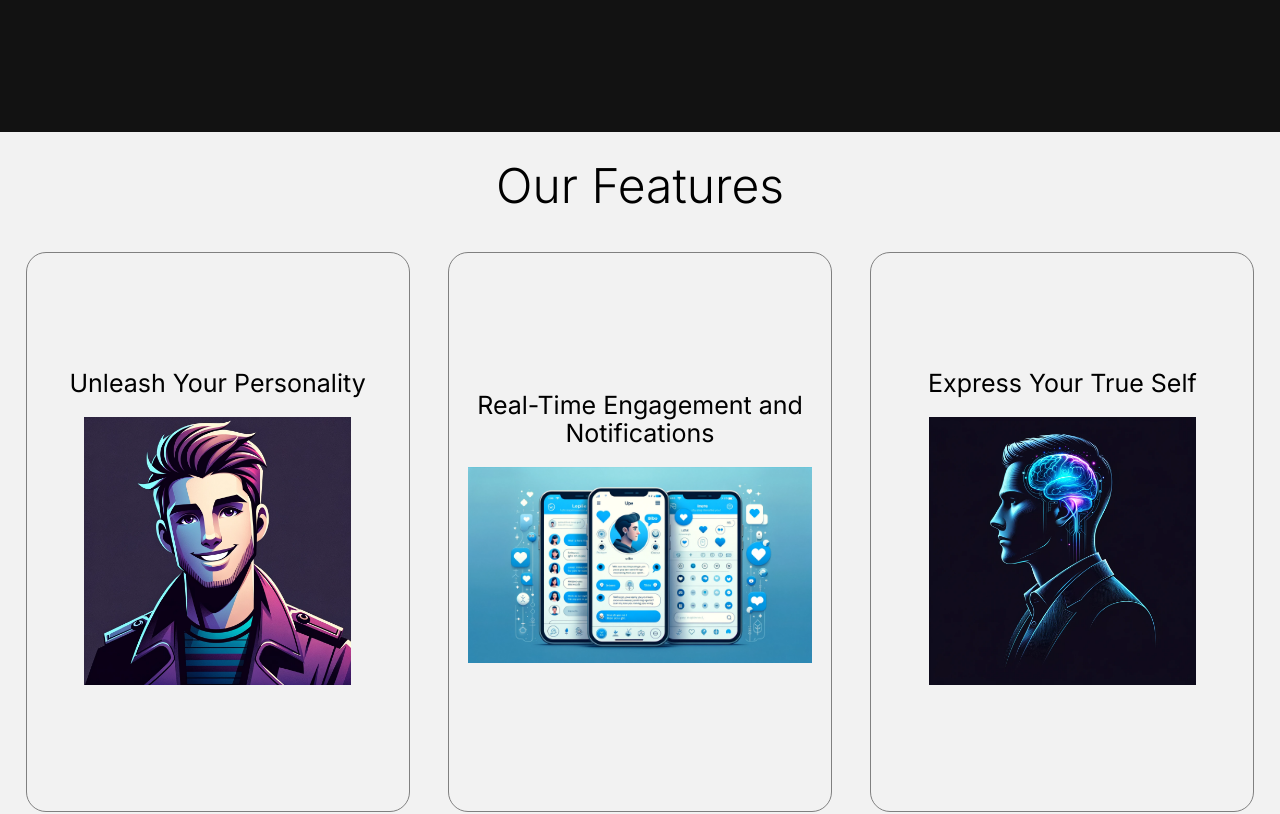
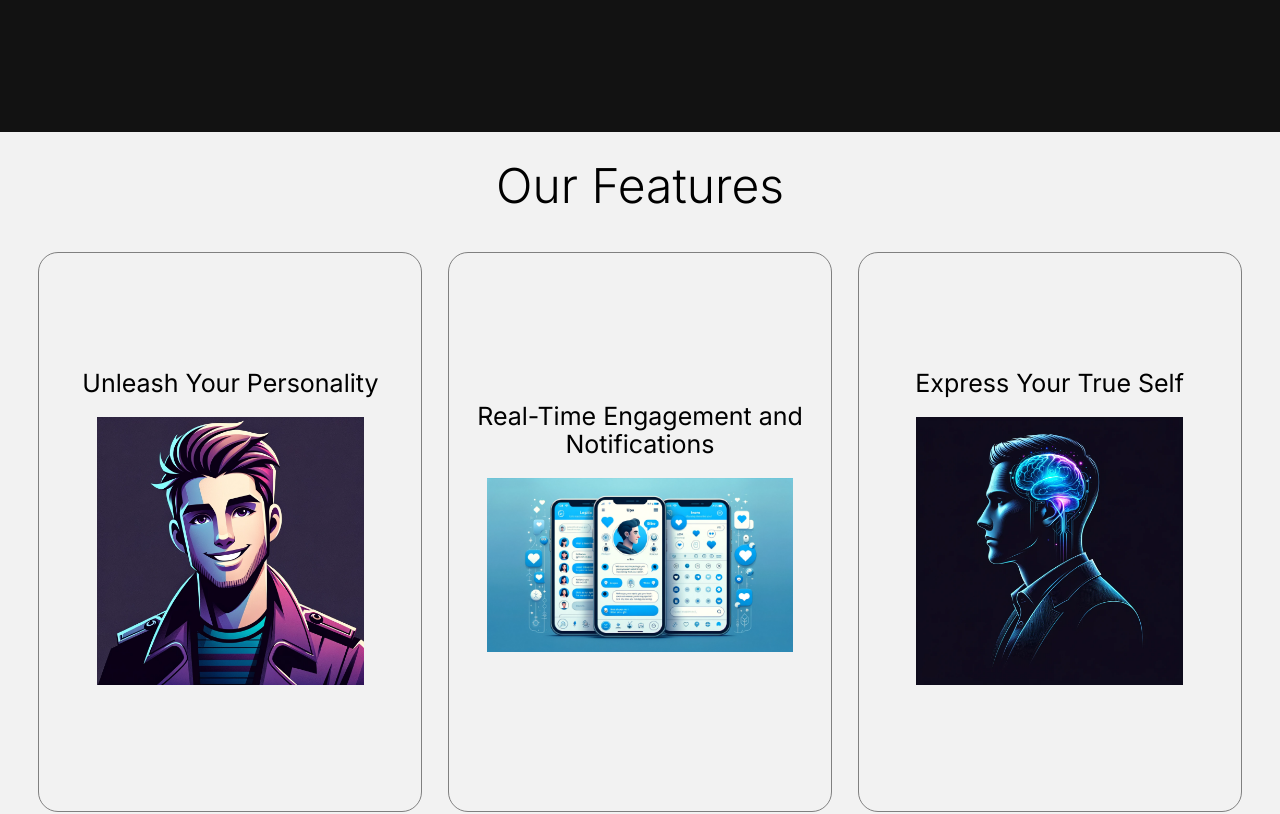
Before and after one commit to AiOS-Internship-PersonaNet/Landing-page, a Next.js app: page / in a window 1280 px wide. Shown: the part 1320-2134 px from the top of the page. Built offline with nearby package versions, Linux system fonts and the light colour scheme.

Commit message:
responsive on the our features component.

```diff
--- /dev/null
+++ b/components/FeaturesSection.css
@@ -0,0 +1,74 @@
+#features {
+    background-size: cover;
+    background-position: center;
+    height: 100vh;
+    position: relative;
+    display: flex;
+    align-items: center;
+    background-color: #f2f2f2;
+  }
+
+  #right, #left, #middle {
+    position: absolute;
+    width: 30%; /* Default width */
+    height: 70%; /* Default height */
+    border: 1px solid grey;
+    border-radius: 20px;
+    z-index: 1;
+    display: flex;
+    flex-direction: column;
+    justify-content: center;
+    align-items: center;
+    text-align: center;
+    transition: transform 0.3s ease, background-color 0.3s ease;
+    background-color: transparent;
+    font-size: 1em; /* Default font size */
+  }
+
+  #right {
+    top: 50%;
+    left: 82%;
+    transform: translate(-50%, -50%);
+  }
+
+  #left {
+    top: 50%;
+    left: 18%;
+    transform: translate(-50%, -50%);
+  }
+
+  #middle {
+    top: 50%;
+    left: 50%;
+    transform: translate(-50%, -50%);
+  }
+
+  @media (max-width: 1200px) {
+    #features {
+      height: 200vh; /* Adjust the height as needed */
+    }
+
+    #right, #left, #middle {
+      width: 80%; /* Adjusted width for smaller screens */
+      height: 28%; /* Adjusted height for smaller screens */
+      font-size: 0.4em; /* Adjusted font size for smaller screens */
+    }
+
+    #right {
+      left: 50%;
+      top: 18%;
+      transform: translate(-50%, -50%);
+    }
+
+    #left {
+      left: 50%;
+      top: 82%;
+      transform: translate(-50%, -50%);
+    }
+
+    #middle {
+      top: 50%;
+      left: 50%;
+      transform: translate(-50%, -50%);
+    }
+  }
--- a/components/FeaturesSection.jsx
+++ b/components/FeaturesSection.jsx
@@ -2,6 +2,7 @@
 import React, { useState, useEffect } from 'react';
 import { motion } from 'framer-motion';
 import Image from 'next/image';
+import './FeaturesSection.css'
 
 const FeaturesSection = () => {
   const [middleBorderHovered, setMiddleBorderHovered] = useState(false);
@@ -45,52 +46,30 @@ const FeaturesSection = () => {
     };
   }, []);
 
+
+
+
+
+
   return (
     <section
       id="features"
-      className="flex-col items-center justify-center overflow-hidden py-12 md:py-24 relative"
-      style={{
-        backgroundSize: 'cover',
-        backgroundPosition: 'center',
-        height: '100vh',
-        position: 'relative',
-        display: 'flex',
-        alignItems: 'center',
-        flexDirection: 'column',
-        backgroundColor:'#f2f2f2'
-      }}
+      className="items-center justify-center overflow-hidden py-12 md:py-24 relative"
     >
-      <h2 className="  text-black text-3xl lg:text-5xl font-light  mt-0 mb-10 md:mt-0 md:mb-8 absolute top-0 left-1/2 transform -translate-x-1/2" style={{paddingTop:30}}>
+      <h2 className="text-black text-3xl lg:text-5xl font-light mt-0 mb-10 md:mt-0 md:mb-8 absolute top-0 left-1/2 transform -translate-x-1/2" style={{ paddingTop: 30 }}>
         Our Features
       </h2>
 
         {/* Right border */}
         <motion.div
-        className="middle-border"
-        style={{
-          position: 'absolute',
-          top: '50%',
-          left: 'calc(50% + 33%)',
-          transform: middleBorderHovered ? 'translate(-50%, -55%)' : 'translate(-50%, -50%)',
-          width: '30%',
-          height: '70%',
-          border: '1px solid grey',
-          borderRadius: '20px',
-          zIndex: '1',
-          display: 'flex',
-          flexDirection: 'column',
-          justifyContent: 'center',
-          alignItems: 'center',
-          textAlign: 'center',
-          transition: 'transform 0.3s ease, background-color 0.3s ease',
-          backgroundColor:'transparent',
-          fontSize: windowWidth <= 768 ? '0.4em' : '1em',
-        }}
+          className="right-border"
+          id="right"
+
           onMouseEnter={handleMiddleBorderHover}
           onMouseLeave={handleMiddleBorderLeave}
         >
           {/* Express Your True Self Content */}
-        <h2 style={{fontSize:25, paddingBottom:10, color:'black' }} className={`${middleBorderHovered ? 'text-lg' : 'text-xl'} ${typeof window !== 'undefined' && window.innerWidth <= 768 ? 'text-xl' : ''}`}>
+          <h2 style={{ fontSize: 25, paddingBottom: 10, color: 'black' }} className={`${middleBorderHovered ? 'text-lg' : 'text-xl'} ${windowWidth <= 768 ? 'text-xl' : ''}`}>
             Express Your True Self
           </h2>
           <Image
@@ -102,42 +81,24 @@ const FeaturesSection = () => {
           />
 
           <p
-          className={`${typeof window !== 'undefined' && window.innerWidth <= 768 ? 'text-sm' : 'text-base'} opacity-${middleBorderHovered ? '100' : '0'} transition-opacity duration-300 ${middleBorderHovered ? '' : 'hidden'}`}
+            className={`${windowWidth <= 768 ? 'text-sm' : 'text-base'} opacity-${middleBorderHovered ? '100' : '0'} transition-opacity duration-300 ${middleBorderHovered ? '' : 'hidden'}`}
             onMouseEnter={handleMiddleBorderHover}
             onMouseLeave={handleMiddleBorderLeave}
           >
             With our innovative persona creation tool, you&apos;re not just building a profile; you&apos;re crafting a digital identity. Answer a few simple questions and let our AI weave a persona that truly represents you.
           </p>
-
         </motion.div>
 
         {/* Left border */}
         <motion.div
           className="left-border"
-        style={{
-          position: 'absolute',
-          top: '50%',
-          left: 'calc(50% - 33%)',
-          transform: leftBorderHovered ? 'translate(-50%, -55%)' : 'translate(-50%, -50%)',
-          width: '30%',
-          height: '70%',
-          border: '1px solid grey',
-          borderRadius: '20px',
-          zIndex: '1',
-          display: 'flex',
-          flexDirection: 'column',
-          justifyContent: 'center',
-          alignItems: 'center',
-          textAlign: 'center',
-          transition: 'transform 0.3s ease, background-color 0.3s ease',
-          backgroundColor:  'transparent',
-          fontSize: windowWidth <= 768 ? '0.4em' : '1em',
-        }}
+          id="left"
+
           onMouseEnter={handleLeftBorderHover}
           onMouseLeave={handleLeftBorderLeave}
         >
           {/* Unleash Your Personality Content */}
-        <h2 style={{fontSize:25, paddingBottom:10, color:'black'}} className={`${leftBorderHovered ? 'text-base' : 'text-lg'} ${typeof window !== 'undefined' && window.innerWidth <= 768 ? 'text-xl' : ''}`}>
+          <h2 style={{ fontSize: 25, paddingBottom: 10, color: 'black' }} className={`${leftBorderHovered ? 'text-base' : 'text-lg'} ${windowWidth <= 768 ? 'text-xl' : ''}`}>
             Unleash Your Personality
           </h2>
 
@@ -150,7 +111,7 @@ const FeaturesSection = () => {
           />
 
           <p
-          className={`${typeof window !== 'undefined' && window.innerWidth <= 768 ? 'text-sm' : 'text-base'} opacity-${leftBorderHovered ? '100' : '0'} transition-opacity duration-300 ${leftBorderHovered ? '' : 'hidden'}`}
+            className={`${windowWidth <= 768 ? 'text-sm' : 'text-base'} opacity-${leftBorderHovered ? '100' : '0'} transition-opacity duration-300 ${leftBorderHovered ? '' : 'hidden'}`}
           >
             Create multiple personas that showcase every aspect of your personality. Whether it&apos;s engaging in lively debates or sharing a laugh, your personas represent the multifaceted nature of your identity.
           </p>
@@ -158,31 +119,13 @@ const FeaturesSection = () => {
 
         {/* Middle border */}
         <motion.div
-        className="right-border"
-        style={{
-          position: 'absolute',
-          top: '50%',
-          left: '50%',
-          transform: rightBorderHovered ? 'translate(-50%, -55%)' : 'translate(-50%, -50%)',
-          width: '30%',
-          height: '70%',
-          border: '1px solid grey',
-          borderRadius: '20px',
-          zIndex: '1',
-          display: 'flex',
-          flexDirection: 'column',
-          justifyContent: 'center',
-          alignItems: 'center',
-          textAlign: 'center',
-          transition: 'transform 0.3s ease, background-color 0.3s ease',
-          backgroundColor:  'transparent',
-          fontSize: windowWidth <= 768 ? '0.4em' : '1em',
-        }}
+          className="middle-border"
+          id='middle'
           onMouseEnter={handleRightBorderHover}
           onMouseLeave={handleRightBorderLeave}
         >
           {/* Real-Time Engagement and Notifications Content */}
-        <h2 style={{fontSize:25, paddingBottom:10, color:'black'}} className={`${rightBorderHovered ? 'text-base' : 'text-lg'} ${typeof window !== 'undefined' && window.innerWidth <= 768 ? 'text-xl' : ''}`}>
+          <h2 style={{ fontSize: 25, paddingBottom: 10, color: 'black' }} className={`${rightBorderHovered ? 'text-base' : 'text-lg'} ${windowWidth <= 768 ? 'text-xl' : ''}`}>
             Real-Time Engagement and Notifications
           </h2>
 
@@ -191,11 +134,11 @@ const FeaturesSection = () => {
             alt="Description of the image"
             width={800}
             height={600}
-          style={{ maxWidth: '90%', height: 'auto', margin: '10px 0' }}
+            style={{ maxWidth: '80%', height: 'auto', margin: '10px 0' }}
           />
 
           <p
-          className={`${typeof window !== 'undefined' && window.innerWidth <= 768 ? 'text-sm' : 'text-base'} opacity-${rightBorderHovered ? '100' : '0'} transition-opacity duration-300 ${rightBorderHovered ? '' : 'hidden'}`}
+            className={`${windowWidth <= 768 ? 'text-sm' : 'text-base'} opacity-${rightBorderHovered ? '100' : '0'} transition-opacity duration-300 ${rightBorderHovered ? '' : 'hidden'}`}
             onMouseEnter={handleRightBorderHover}
             onMouseLeave={handleRightBorderLeave}
           >
@@ -221,6 +164,7 @@ const FeaturesSection = () => {
             opacity: 0.7,
           }}
         ></motion.div>
+
     </section>
   );
 };
```
Lines whose indentation alone changed are shown as unchanged.
